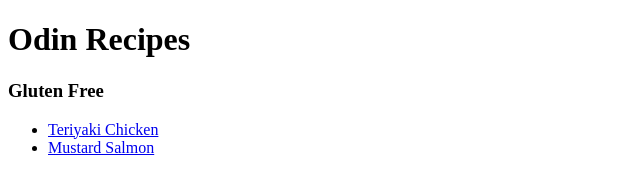
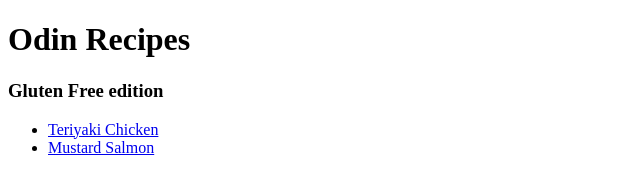
Before and after one commit to JJarratt/odin-recipes, a plain HTML site: page index.html in a window 1280 px wide. Shown: the full height of the page, 0-640 px from the left. Drawn offline with Linux system fonts and the light colour scheme.

Commit message:
added "edition" after GF

```diff
--- a/index.html
+++ b/index.html
@@ -7,7 +7,7 @@
 </head>
 <body>
     <h1>Odin Recipes</h1>
-    <h3><strong>Gluten Free</strong></h3>
+    <h3><strong>Gluten Free edition</strong></h3>
         <ul>
             <li><a href="recipes/teriyaki-chicken.html">Teriyaki Chicken</a></li>
             <li><a href="recipes/mustard-salmon.html">Mustard Salmon</a></li>
```
